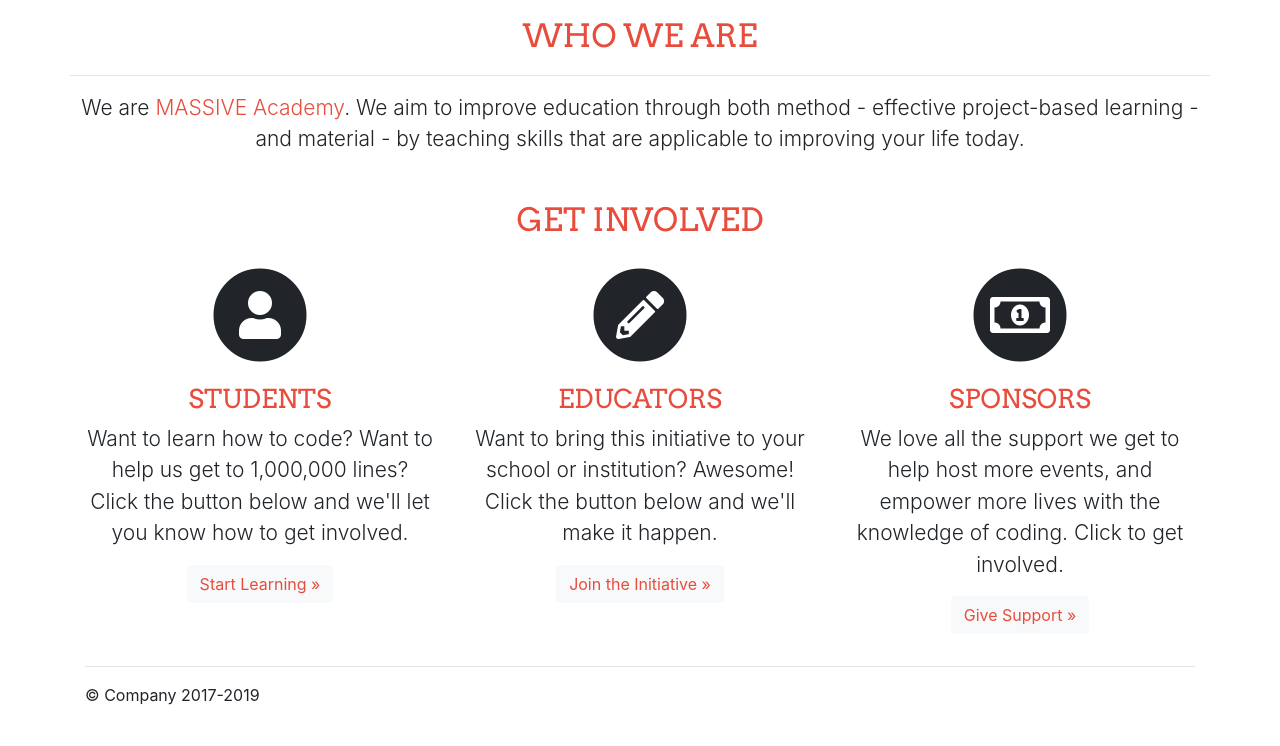
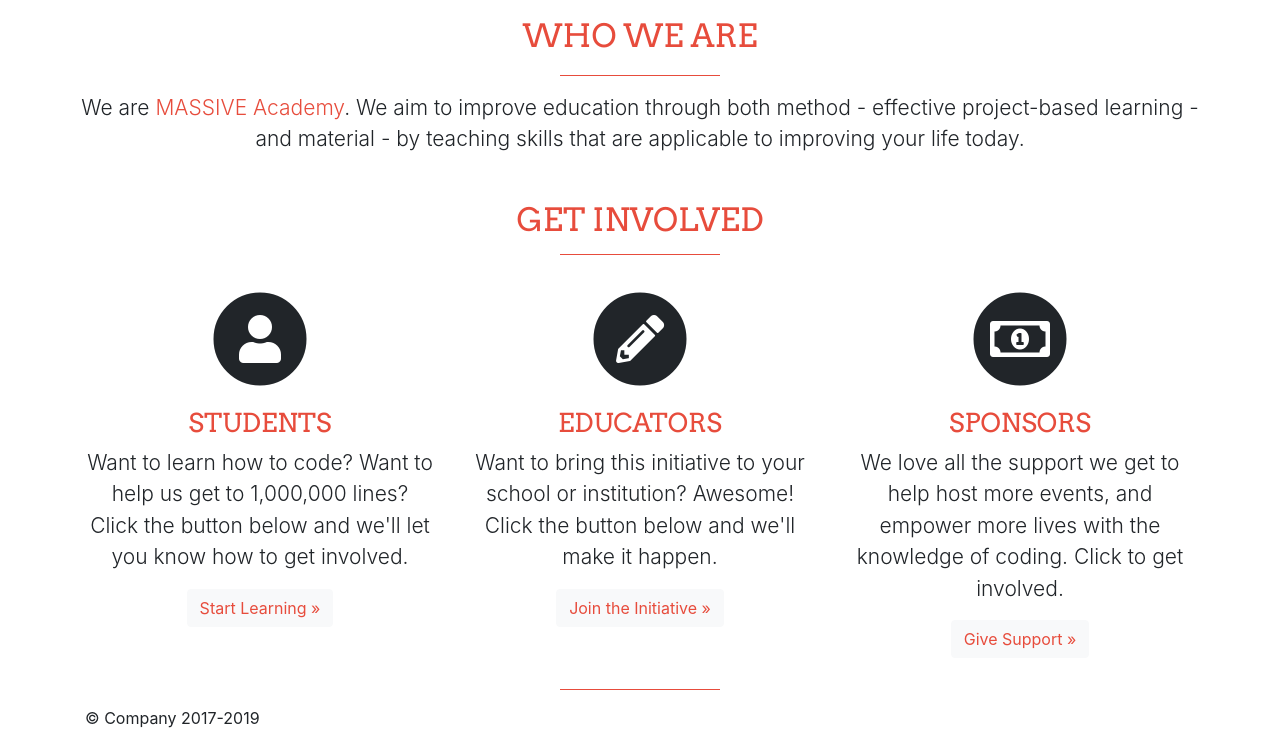
Before and after one commit to francisrod01/building-html-sites, a website: page projects/one-million-lines/index.html in a window 1280 px wide. Shown: the part 945-1691 px from the top of the page. Before the commit the page ends 1668 px from the top, so only its background shows below. Drawn offline with nearby package versions, Linux system fonts and the light colour scheme.

Commit message:
[oml] Added hr to homepage and some style to it

```diff
--- a/projects/one-million-lines/css/custom.css
+++ b/projects/one-million-lines/css/custom.css
@@ -46,6 +46,12 @@
   color: #e74c3c;
 }
 
+.homepage hr {
+  margin-top: 15px;
+  border-top: 1px solid #e74c3c;
+  width: 160px;
+}
+
 .homepage h2, .homepage h3 {
   font-family: 'Arvo', Courier, serif;
   text-transform: uppercase;
--- a/projects/one-million-lines/index.html
+++ b/projects/one-million-lines/index.html
@@ -70,6 +70,7 @@
 
       <div class="container homepage text-center">
         <h2>Get Involved</h2>
+        <hr>
 
         <!-- Example row of columns -->
         <div class="row">
```
